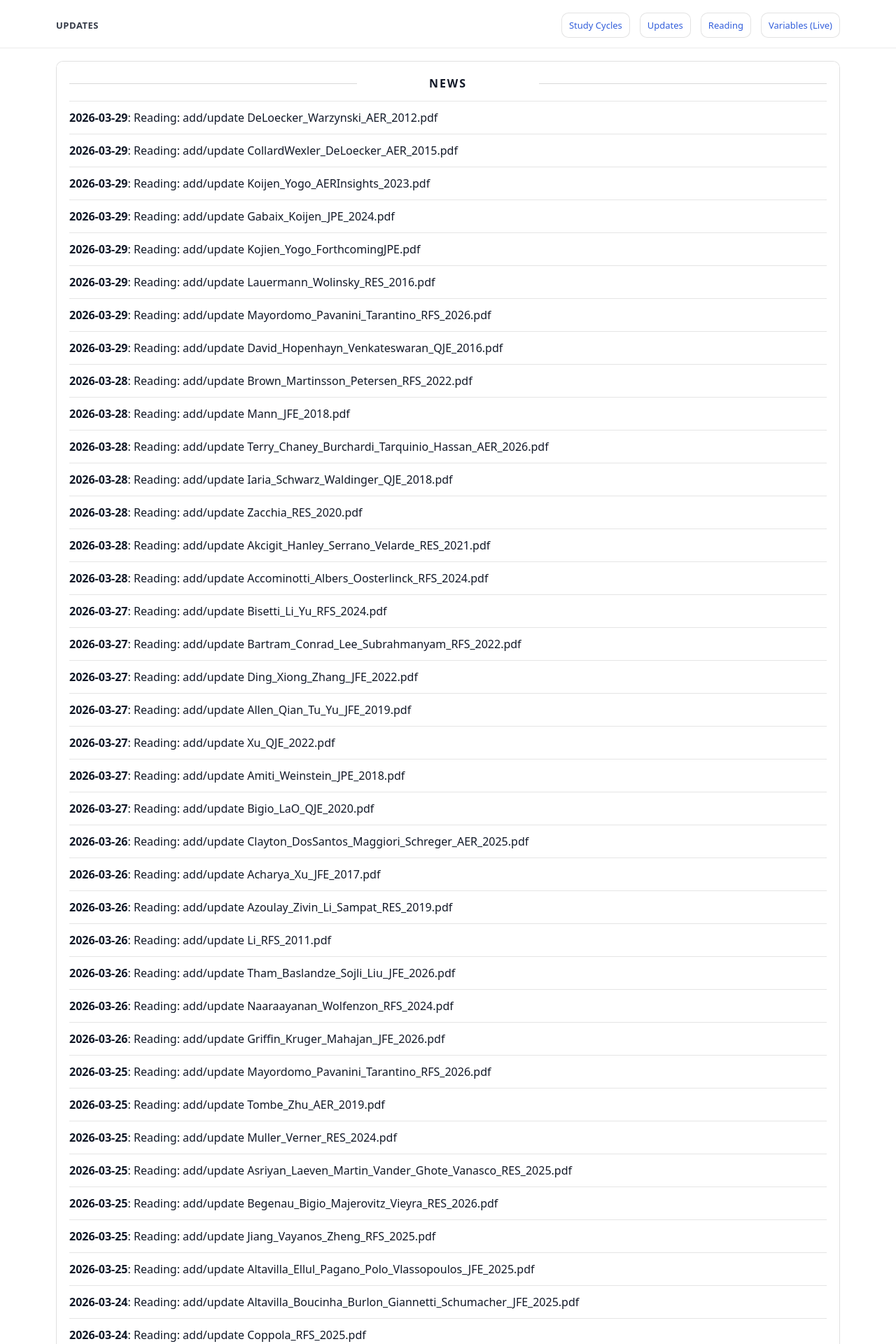
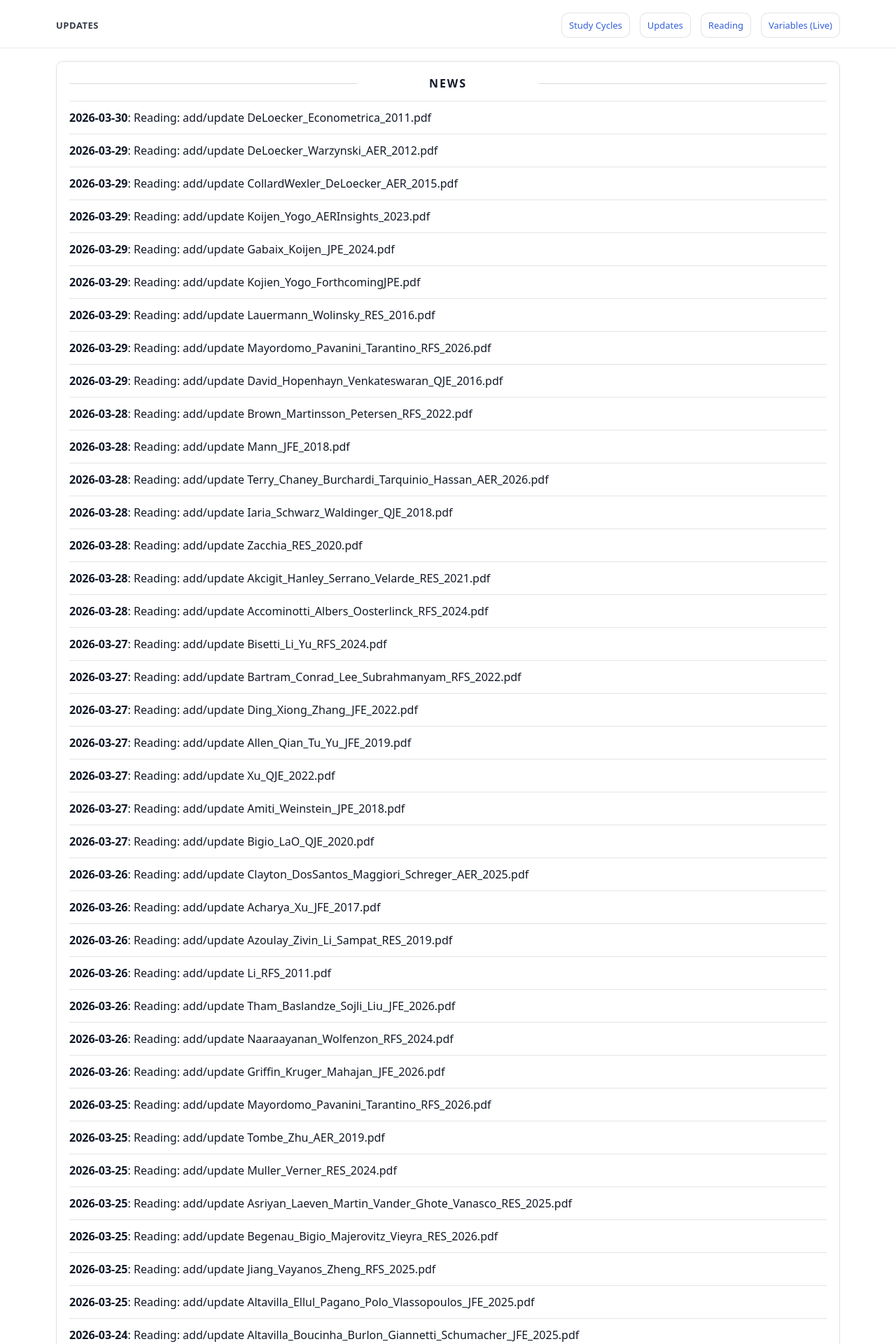
Before and after one commit to yaxinzn/study-archive, a Jekyll site: the page built from updates/index.md, in a window 1280 px wide. Shown: the top 1920 px of the page at 70% size. Built offline with Jekyll 4.4.1, drawn with Linux system fonts in a browser that asks for light colours; some of the changed text lies outside the part shown.

Commit message:
chore: update NEWS feed

```diff
--- a/_data/news.yml
+++ b/_data/news.yml
@@ -1,4 +1,7 @@
 # Auto-generated update history (sorted newest -> oldest). Do not edit manually.
+- ts: "1774813103"
+  date: "2026-03-30"
+  title: "Reading: add/update DeLoecker_Econometrica_2011.pdf"
 - ts: "1774782478"
   date: "2026-03-29"
   title: "Reading: add/update DeLoecker_Warzynski_AER_2012.pdf"
```
